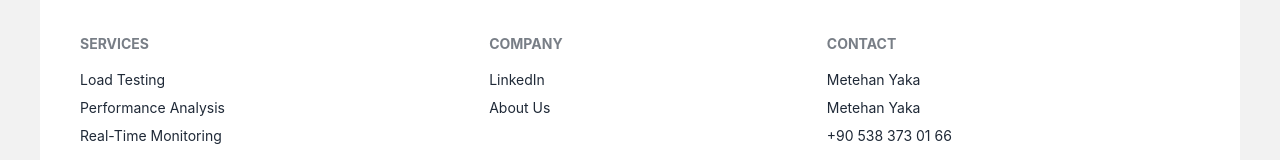
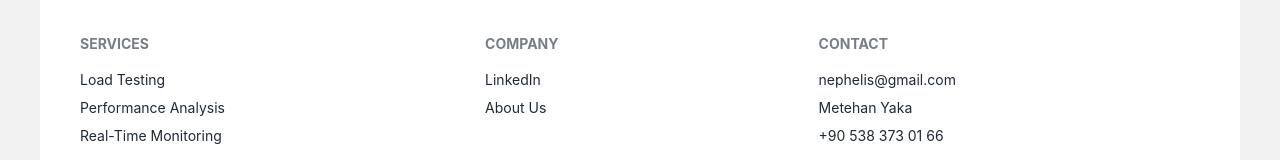
Before and after one commit to nephelis/landingpage, a React (Create React App) app: page / in a window 1280 px wide. Shown: the part 1086-1246 px from the top of the page. Built offline with nearby package versions, Linux system fonts and the light colour scheme.

Commit message:
Contact Update

```diff
--- a/src/App.js
+++ b/src/App.js
@@ -70,7 +70,7 @@ function App() {
         </div>
         <div>
           <span className="footer-title">Contact</span>
-	  <p>Metehan Yaka</p>
+	  <p>nephelis@gmail.com</p>
           <p>Metehan Yaka</p>
           <p>+90 538 373 01 66</p>
         </div>
```
